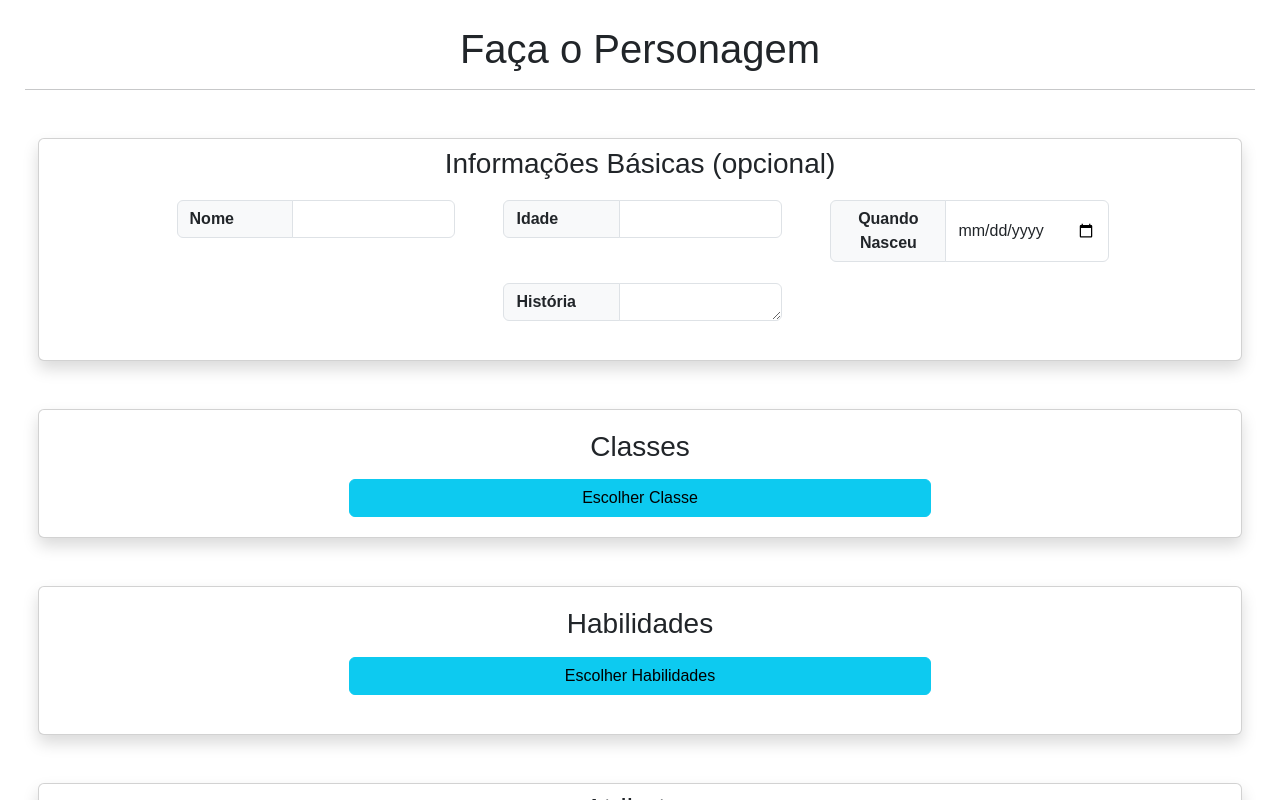
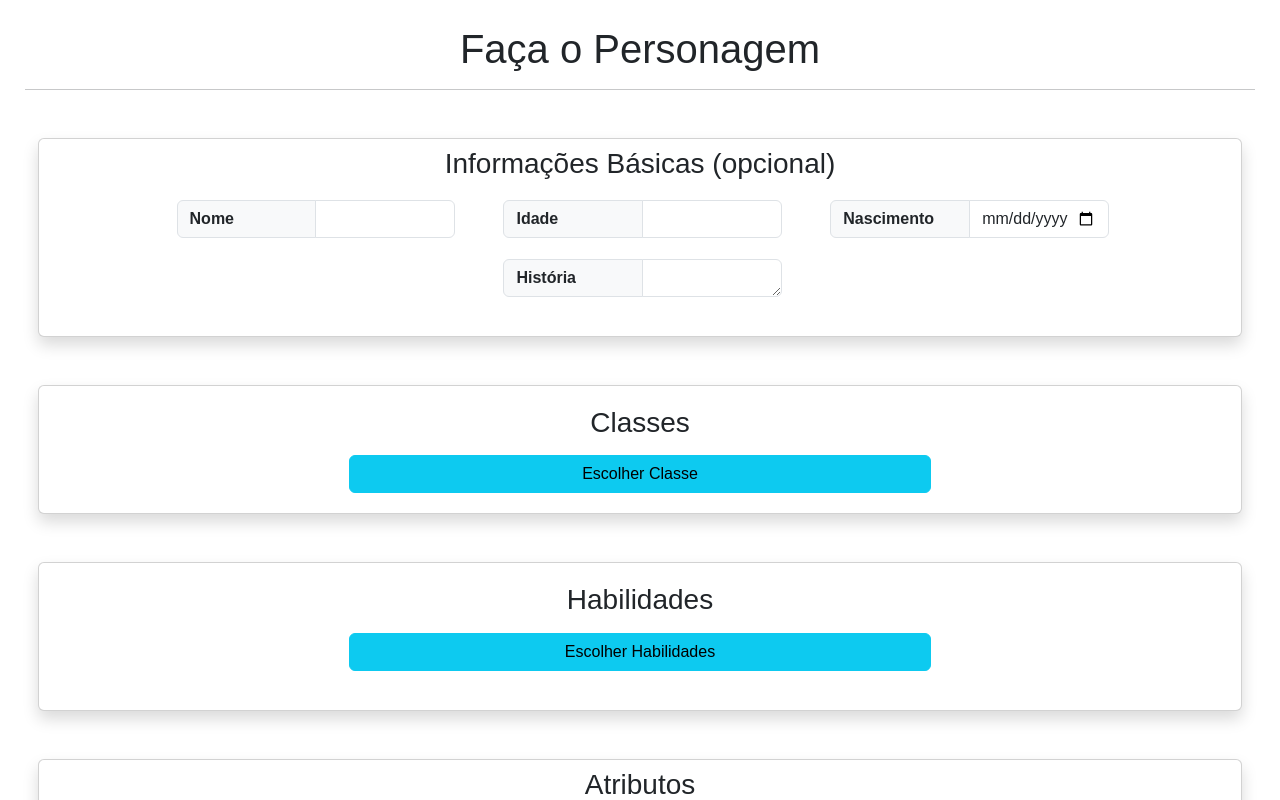
Before and after one commit to brasilicioh/ACC, a React (Vite) app in the folder site/: page / in a window 1280 px wide. Both pictures are taken after a click on the button "Criar Personagem". Shown: the top 800 px of the page. Built offline with nearby package versions, Linux system fonts and the light colour scheme.

Commit message:
mudança de label (with col)

```diff
--- a/site/src/Entradas.jsx
+++ b/site/src/Entradas.jsx
@@ -25,7 +25,7 @@ function EntradaInputs({ name, label, value, setValue, valueBuff, setValueBuff,
   return (
     <div className="col-11 col-md-3 mb-3">
       <div className="input-group">
-        <label className="input-group-text m-0 fw-bold col-5 text-wrap">{label}</label>
+        <label className="input-group-text m-0 fw-bold col text-wrap">{label}</label>
         {name == "historia" ? (
           <textarea
             className="form-control" name={name}
@@ -80,7 +80,7 @@ export function BasicInformation({ info, setInfo, settarValores }) {
         />
         <EntradaInputs
           name={"nascimento"}
-          label={"Quando Nasceu"}
+          label={"Nascimento"}
           value={info.nascimento}
           setValue={setInfo}
           settarValores={settarValores}
```
